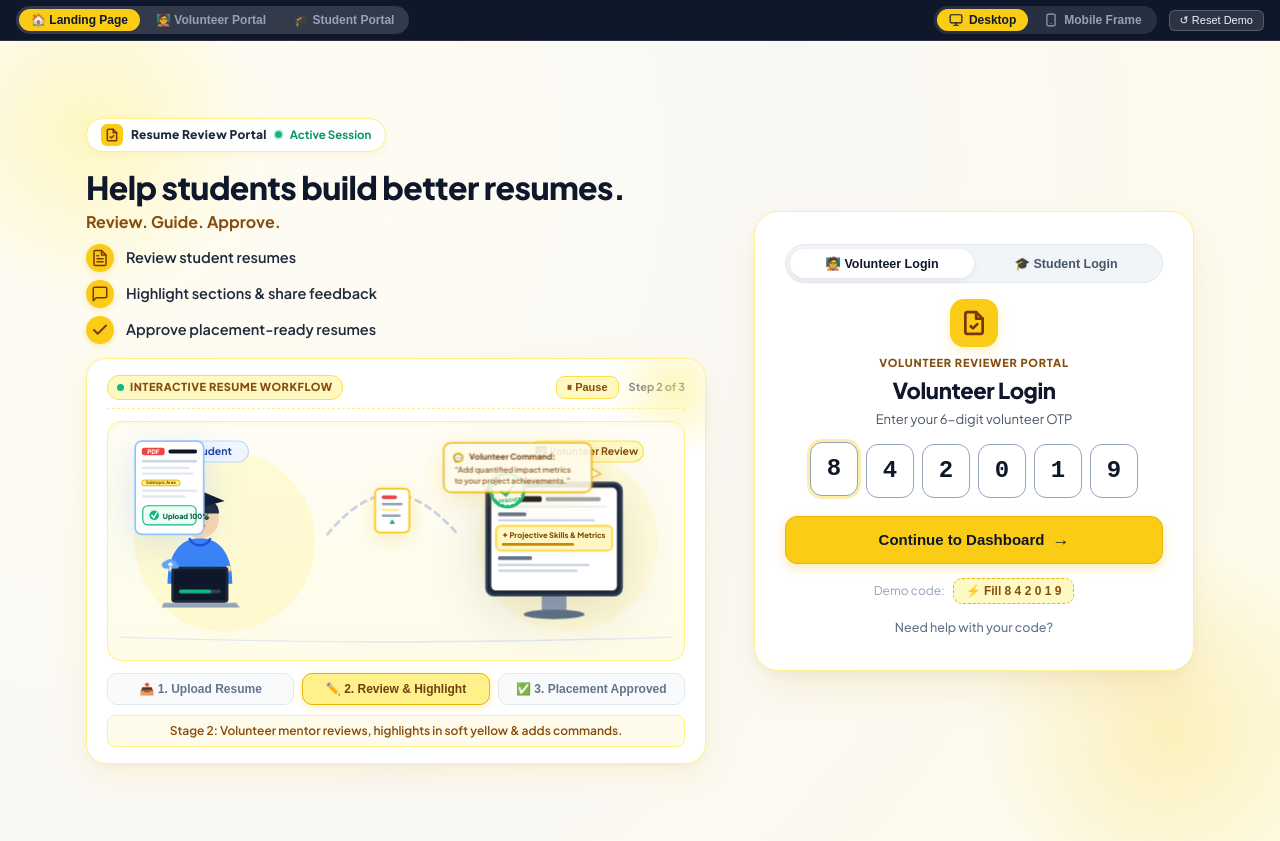
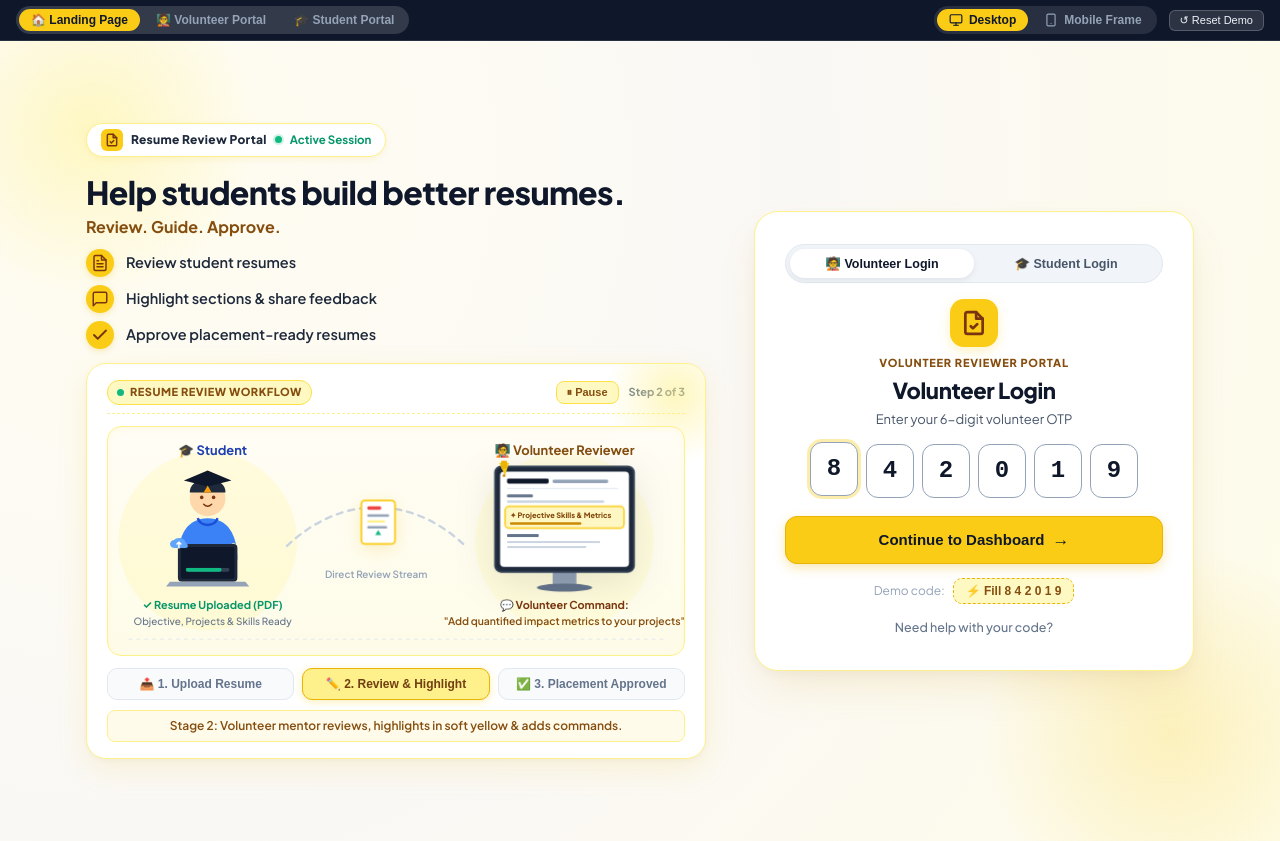
Before and after one commit to varshasivalingam2003/Resume-Reviewer, a React (Vite) app: page / in a window 1280 px wide. Built offline with nearby package versions, Linux system fonts and the light colour scheme.

Commit message:
Remove clumsy popup box in animation and replace with clean typography

```diff
--- a/src/components/Illustration.tsx
+++ b/src/components/Illustration.tsx
@@ -25,7 +25,7 @@ export const LoginIllustration: React.FC = () => {
       <div className="review-anim-header">
         <div className="review-anim-badge">
           <span className="review-anim-pulse-dot"></span>
-          <span>INTERACTIVE RESUME WORKFLOW</span>
+          <span>RESUME REVIEW WORKFLOW</span>
         </div>
         <div style={{ display: 'flex', alignItems: 'center', gap: '10px' }}>
           <button
@@ -40,227 +40,194 @@ export const LoginIllustration: React.FC = () => {
         </div>
       </div>
 
-      {/* Main Animated SVG Canvas - Spacious, accommodated in bigger size */}
+      {/* Main Animated SVG Canvas - Clean, Spacious, No Clumsy Boxes */}
       <div className="review-anim-stage">
         <svg
           className="review-anim-svg"
-          viewBox="0 0 580 250"
+          viewBox="0 0 580 230"
           fill="none"
           xmlns="http://www.w3.org/2000/svg"
         >
-          {/* Background Ambient Decor */}
-          <circle cx="110" cy="125" r="95" fill="#FEF08A" fillOpacity="0.28" />
-          <circle cx="470" cy="125" r="95" fill="#FEF9C3" fillOpacity="0.45" />
-          <path d="M 0 226 Q 290 236 580 226" stroke="#E2E8F0" strokeWidth="1.5" />
+          {/* Subtle Ambient Background Decor */}
+          <circle cx="100" cy="115" r="90" fill="#FEF08A" fillOpacity="0.22" />
+          <circle cx="460" cy="115" r="90" fill="#FEF9C3" fillOpacity="0.38" />
+          <line x1="20" y1="214" x2="560" y2="214" stroke="#E2E8F0" strokeWidth="1" strokeDasharray="4 4" />
 
           {/* ========================================================
               CONNECTING PIPELINE STREAM (Student ➔ Volunteer)
               ======================================================== */}
           <path
-            d="M 218 118 C 265 62, 305 62, 355 118"
+            d="M 180 120 C 235 68, 305 68, 360 120"
             stroke="#CBD5E1"
-            strokeWidth="3"
+            strokeWidth="2.5"
             strokeLinecap="round"
             className="anim-transfer-stream"
           />
 
           {/* Transferring Document Particle in Center */}
-          <g transform="translate(268, 70)" className="anim-transfer-doc">
+          <g transform="translate(255, 74)" className="anim-transfer-doc">
             <rect
-              width="36"
-              height="46"
-              rx="5"
+              width="34"
+              height="44"
+              rx="4"
               fill="#FFFFFF"
               stroke="#FACC15"
-              strokeWidth="2"
-              filter="drop-shadow(0 6px 10px rgba(234,179,8,0.22))"
+              strokeWidth="1.8"
+              filter="drop-shadow(0 4px 8px rgba(234,179,8,0.2))"
             />
-            <rect x="7" y="7" width="16" height="4" rx="2" fill="#EF4444" />
-            <rect x="7" y="15" width="22" height="2.5" rx="1.2" fill="#94A3B8" />
-            <rect x="7" y="21" width="18" height="2.5" rx="1.2" fill="#FEF08A" />
-            <rect x="7" y="27" width="20" height="2.5" rx="1.2" fill="#94A3B8" />
-            <polygon points="15,37 21,37 18,32" fill="#10B981" />
+            <rect x="6" y="6" width="14" height="3.5" rx="1.5" fill="#EF4444" />
+            <rect x="6" y="14" width="22" height="2.5" rx="1.2" fill="#94A3B8" />
+            <rect x="6" y="20" width="18" height="2.5" rx="1.2" fill="#FEF08A" />
+            <rect x="6" y="26" width="20" height="2.5" rx="1.2" fill="#94A3B8" />
+            <polygon points="14,35 20,35 17,30" fill="#10B981" />
           </g>
 
+          <text x="270" y="152" fontSize="10" fontWeight="600" fill="#94A3B8" textAnchor="middle">
+            Direct Review Stream
+          </text>
+
           {/* ========================================================
-              LEFT SIDE: STUDENT UPLOADING RESUME
+              LEFT SIDE: STUDENT UPLOADING RESUME (Clean, No Box)
               ======================================================== */}
-          <g transform="translate(16, 20)">
-            {/* Student Label Pill - Placed cleanly at the top */}
-            <rect x="25" y="0" width="94" height="22" rx="11" fill="#EFF6FF" stroke="#BFDBFE" strokeWidth="1.2" />
-            <text x="72" y="15" fontSize="11" fontWeight="700" fill="#1E40AF" textAnchor="middle">🎓 Student</text>
+          <g transform="translate(10, 10)">
+            {/* Simple Clean Title Text */}
+            <text x="95" y="18" fontSize="13" fontWeight="700" fill="#1E40AF" textAnchor="middle">
+              🎓 Student
+            </text>
 
             {/* Student Character Figure */}
-            <g transform="translate(10, 48)">
+            <g transform="translate(20, 24)">
               {/* Torso & Hoodie */}
-              <path d="M 24 102 C 24 72 36 54 58 54 C 80 54 92 72 92 102 Z" fill="#3B82F6" />
-              <path d="M 47 54 C 50 64 66 64 69 54" stroke="#1D4ED8" strokeWidth="2.5" />
+              <path d="M 40 100 C 40 74 50 58 70 58 C 90 58 100 74 100 100 Z" fill="#3B82F6" />
+              <path d="M 60 58 C 63 67 77 67 80 58" stroke="#1D4ED8" strokeWidth="2.5" />
 
               {/* Arms Typing */}
-              <path d="M 28 86 C 40 98 56 99 66 99" stroke="#FED7AA" strokeWidth="6" strokeLinecap="round" />
-              <path d="M 88 86 C 76 98 60 99 50 99" stroke="#FED7AA" strokeWidth="6" strokeLinecap="round" />
+              <path d="M 44 86 C 54 96 68 97 77 97" stroke="#FED7AA" strokeWidth="5.5" strokeLinecap="round" />
+              <path d="M 96 86 C 86 96 72 97 63 97" stroke="#FED7AA" strokeWidth="5.5" strokeLinecap="round" />
 
               {/* Head & Graduation Cap */}
-              <circle cx="58" cy="34" r="20" fill="#FED7AA" />
-              <path d="M 38 28 C 38 16 50 13 58 13 C 68 13 78 16 78 28 Z" fill="#1E293B" />
+              <circle cx="70" cy="38" r="18" fill="#FED7AA" />
+              <path d="M 52 32 C 52 22 62 19 70 19 C 78 19 88 22 88 32 Z" fill="#1E293B" />
               {/* Graduation Cap */}
-              <polygon points="58,4 32,15 58,22 84,15" fill="#0F172A" />
-              <polygon points="58,20 54,28 62,28" fill="#F59E0B" />
+              <polygon points="70,10 46,20 70,26 94,20" fill="#0F172A" />
+              <polygon points="70,25 66,32 74,32" fill="#F59E0B" />
 
               {/* Eyes & Smile */}
-              <circle cx="51" cy="33" r="2" fill="#78350F" />
-              <circle cx="65" cy="33" r="2" fill="#78350F" />
-              <path d="M 53 41 Q 58 45 63 41" stroke="#78350F" strokeWidth="1.5" strokeLinecap="round" fill="none" />
+              <circle cx="64" cy="37" r="1.8" fill="#78350F" />
+              <circle cx="76" cy="37" r="1.8" fill="#78350F" />
+              <path d="M 66 44 Q 70 48 74 44" stroke="#78350F" strokeWidth="1.5" strokeLinecap="round" fill="none" />
 
               {/* Laptop with Upload Screen */}
-              <g transform="translate(18, 76)">
-                <rect x="10" y="8" width="60" height="38" rx="4" fill="#1E293B" />
-                <rect x="13" y="11" width="54" height="32" rx="2" fill="#0F172A" />
+              <g transform="translate(32, 78)">
+                <rect x="8" y="6" width="60" height="38" rx="4" fill="#1E293B" />
+                <rect x="11" y="9" width="54" height="32" rx="2" fill="#0F172A" />
 
                 {/* Upload Cloud on Laptop Screen */}
-                <g transform="translate(32, 16)" className="anim-upload-cloud">
+                <g transform="translate(30, 14)" className="anim-upload-cloud">
                   <path d="M 4 10 C 2 10 0 8 0 6 C 0 4 2 2 4 2 C 5 1 7 0 9 0 C 13 0 15 2 16 5 C 17 5 18 6 18 8 C 18 10 16 10 14 10 Z" fill="#60A5FA" />
                   <path d="M 9 10 L 9 4 M 7 6 L 9 4 L 11 6" stroke="#FFFFFF" strokeWidth="1.5" strokeLinecap="round" strokeLinejoin="round" />
                 </g>
 
                 {/* Progress bar on Laptop Screen */}
-                <rect x="18" y="32" width="44" height="4" rx="2" fill="#334155" />
-                <rect x="18" y="32" width="34" height="4" rx="2" fill="#10B981" />
+                <rect x="16" y="30" width="44" height="4" rx="2" fill="#334155" />
+                <rect x="16" y="30" width="36" height="4" rx="2" fill="#10B981" />
 
                 {/* Base of laptop */}
-                <polygon points="2,46 78,46 82,51 0,51" fill="#94A3B8" />
+                <polygon points="0,44 76,44 80,49 -4,49" fill="#94A3B8" />
               </g>
             </g>
 
-            {/* Floating Uploading Document Card - Positioned beside student with zero collision */}
-            <g transform="translate(122, 34)" className="anim-student-resume">
-              <rect
-                width="72"
-                height="98"
-                rx="7"
-                fill="#FFFFFF"
-                stroke="#93C5FD"
-                strokeWidth="1.8"
-                filter="drop-shadow(0 10px 20px rgba(59,130,246,0.18))"
-              />
-              {/* PDF Header Tag */}
-              <rect x="7" y="7" width="24" height="8" rx="2.5" fill="#EF4444" />
-              <text x="19" y="13.5" fontSize="6.5" fontWeight="900" fill="#FFFFFF" textAnchor="middle">PDF</text>
-              <rect x="35" y="9" width="30" height="4" rx="2" fill="#0F172A" />
-
-              {/* Skeleton Document Lines */}
-              <rect x="7" y="20" width="58" height="2.5" rx="1.2" fill="#CBD5E1" />
-              <rect x="7" y="27" width="50" height="2.5" rx="1.2" fill="#E2E8F0" />
-              <rect x="7" y="33" width="54" height="2.5" rx="1.2" fill="#E2E8F0" />
-
-              {/* Subtopic Highlight Indicator */}
-              <rect x="7" y="41" width="40" height="6" rx="2.5" fill="#FEF08A" stroke="#EAB308" strokeWidth="1" />
-              <text x="27" y="45.5" fontSize="4.5" fontWeight="800" fill="#854D0E" textAnchor="middle">Subtopic Area</text>
-              <rect x="7" y="51" width="58" height="2.5" rx="1.2" fill="#E2E8F0" />
-              <rect x="7" y="57" width="46" height="2.5" rx="1.2" fill="#E2E8F0" />
-
-              {/* Upload 100% Badge */}
-              <g transform="translate(8, 68)">
-                <rect width="56" height="20" rx="5" fill="#ECFDF5" stroke="#10B981" strokeWidth="1.2" />
-                <circle cx="12" cy="10" r="5" fill="#10B981" />
-                <path d="M 9.5 10 L 11.5 12.5 L 14.5 7.5" stroke="#FFFFFF" strokeWidth="1.5" strokeLinecap="round" />
-                <text x="21" y="13.5" fontSize="7.5" fontWeight="800" fill="#065F46">Upload 100%</text>
-              </g>
-            </g>
+            {/* Simple Clean Status Text Below Student */}
+            <text x="95" y="174" fontSize="11" fontWeight="700" fill="#059669" textAnchor="middle">
+              ✓ Resume Uploaded (PDF)
+            </text>
+            <text x="95" y="190" fontSize="10" fontWeight="500" fill="#64748B" textAnchor="middle">
+              Objective, Projects & Skills Ready
+            </text>
           </g>
 
           {/* ========================================================
-              RIGHT SIDE: VOLUNTEER REVIEWING & HIGHLIGHTING
+              RIGHT SIDE: VOLUNTEER REVIEWING (Clean, No Box)
               ======================================================== */}
-          <g transform="translate(340, 20)">
-            {/* Volunteer Reviewer Label Pill */}
-            <rect x="90" y="0" width="120" height="22" rx="11" fill="#FEF9C3" stroke="#FDE047" strokeWidth="1.2" />
-            <text x="150" y="15" fontSize="11" fontWeight="700" fill="#854D0E" textAnchor="middle">🧑‍🏫 Volunteer Review</text>
+          <g transform="translate(360, 10)">
+            {/* Simple Clean Title Text */}
+            <text x="100" y="18" fontSize="13" fontWeight="700" fill="#854D0E" textAnchor="middle">
+              🧑‍🏫 Volunteer Reviewer
+            </text>
 
-            {/* Volunteer Desk & Large Monitor */}
-            <g transform="translate(45, 34)">
-              {/* Monitor Display Stand */}
-              <rect x="58" y="128" width="26" height="18" fill="#94A3B8" rx="2" />
-              <ellipse cx="71" cy="148" rx="32" ry="5" fill="#64748B" />
+            {/* Volunteer Monitor Display */}
+            <g transform="translate(30, 24)">
+              {/* Stand */}
+              <rect x="58" y="112" width="24" height="14" fill="#94A3B8" rx="2" />
+              <ellipse cx="70" cy="128" rx="28" ry="4" fill="#64748B" />
 
-              {/* Monitor Screen Frame */}
+              {/* Monitor Frame */}
               <rect
                 x="0"
-                y="10"
-                width="142"
-                height="118"
-                rx="8"
+                y="6"
+                width="140"
+                height="106"
+                rx="6"
                 fill="#1E293B"
                 stroke="#334155"
-                strokeWidth="2.5"
-                filter="drop-shadow(0 14px 28px rgba(0,0,0,0.12))"
+                strokeWidth="2"
+                filter="drop-shadow(0 10px 20px rgba(0,0,0,0.1))"
               />
-              <rect x="5" y="15" width="132" height="108" rx="5" fill="#FFFFFF" />
+              <rect x="5" y="11" width="130" height="96" rx="4" fill="#FFFFFF" />
 
               {/* Resume Header on Monitor */}
-              <rect x="12" y="24" width="46" height="6" rx="2" fill="#0F172A" />
-              <rect x="62" y="25" width="58" height="4" rx="2" fill="#94A3B8" />
-              <line x1="12" y1="35" x2="126" y2="35" stroke="#E2E8F0" strokeWidth="1.2" />
+              <rect x="12" y="18" width="42" height="5" rx="1.5" fill="#0F172A" />
+              <rect x="58" y="19" width="56" height="3.5" rx="1.5" fill="#94A3B8" />
+              <line x1="12" y1="28" x2="124" y2="28" stroke="#E2E8F0" strokeWidth="1" />
 
               {/* Section 1: Objective */}
-              <rect x="12" y="41" width="30" height="4" rx="2" fill="#64748B" />
-              <rect x="12" y="48" width="102" height="2.5" rx="1.2" fill="#CBD5E1" />
+              <rect x="12" y="34" width="26" height="3" rx="1" fill="#64748B" />
+              <rect x="12" y="40" width="98" height="2.5" rx="1" fill="#CBD5E1" />
 
               {/* Section 2: HIGHLIGHTED SUBTOPIC (Soft Yellow) */}
               <g>
                 <rect
                   x="10"
-                  y="55"
-                  width="122"
-                  height="26"
-                  rx="5"
+                  y="46"
+                  width="120"
+                  height="22"
+                  rx="4"
                   className="anim-highlight-rect"
                 />
-                <text x="16" y="68" fontSize="8" fontWeight="800" fill="#854D0E">✦ Projective Skills & Metrics</text>
-                <rect x="16" y="73" width="76" height="3" rx="1.5" fill="#CA8A04" />
+                <text x="15" y="58" fontSize="7.5" fontWeight="800" fill="#854D0E">✦ Projective Skills & Metrics</text>
+                <rect x="15" y="62" width="72" height="2.5" rx="1" fill="#CA8A04" />
 
                 {/* Animated Highlighter Pen Sweeping */}
-                <g className="anim-highlighter-pen" transform="translate(50, 46)">
-                  <polygon points="5,3 17,3 12,18" fill="#FACC15" />
-                  <rect x="7" y="0" width="8" height="10" rx="1.5" fill="#EAB308" />
-                  <circle cx="11" cy="18" r="2" fill="#CA8A04" />
+                <g className="anim-highlighter-pen" transform="translate(48, 38)">
+                  <polygon points="4,2 14,2 10,15" fill="#FACC15" />
+                  <rect x="6" y="0" width="6" height="8" rx="1" fill="#EAB308" />
+                  <circle cx="9" cy="15" r="1.5" fill="#CA8A04" />
                 </g>
               </g>
 
               {/* Section 3: Education & Experience */}
-              <rect x="12" y="87" width="36" height="4" rx="2" fill="#64748B" />
-              <rect x="12" y="95" width="96" height="2.5" rx="1.2" fill="#CBD5E1" />
-              <rect x="12" y="101" width="84" height="2.5" rx="1.2" fill="#CBD5E1" />
+              <rect x="12" y="74" width="32" height="3" rx="1" fill="#64748B" />
+              <rect x="12" y="81" width="94" height="2" rx="1" fill="#CBD5E1" />
+              <rect x="12" y="86" width="80" height="2" rx="1" fill="#CBD5E1" />
 
-              {/* Stamp of Approval / Feedback */}
-              <g transform="translate(86, 78)" className="anim-approved-stamp">
-                <circle cx="20" cy="20" r="19" fill="#10B981" />
-                <circle cx="20" cy="20" r="16" fill="#FFFFFF" stroke="#10B981" strokeWidth="1.5" strokeDasharray="3 2" />
-                <path d="M 13 20 L 18 25 L 27 15" stroke="#10B981" strokeWidth="3" strokeLinecap="round" strokeLinejoin="round" />
-                <text x="20" y="32" fontSize="5" fontWeight="900" fill="#10B981" textAnchor="middle">APPROVED</text>
-              </g>
+              {/* Stamp of Approval / Feedback (visible on Step 3) */}
+              {activeStep === 3 && (
+                <g transform="translate(82, 68)" className="anim-approved-stamp">
+                  <circle cx="18" cy="18" r="17" fill="#10B981" />
+                  <circle cx="18" cy="18" r="14" fill="#FFFFFF" stroke="#10B981" strokeWidth="1.5" strokeDasharray="3 2" />
+                  <path d="M 12 18 L 16 22 L 24 14" stroke="#10B981" strokeWidth="2.5" strokeLinecap="round" strokeLinejoin="round" />
+                  <text x="18" y="28" fontSize="4.5" fontWeight="900" fill="#10B981" textAnchor="middle">APPROVED</text>
+                </g>
+              )}
             </g>
 
-            {/* Floating Mentor Comment Callout Bubble - Positioned cleanly on left of monitor */}
-            <g transform="translate(-115, 62)" className="anim-comment-bubble">
-              <rect
-                width="162"
-                height="54"
-                rx="8"
-                fill="#FFFBEB"
-                stroke="#EAB308"
-                strokeWidth="1.8"
-                filter="drop-shadow(0 6px 16px rgba(234,179,8,0.24))"
-              />
-              {/* Pointer Tail directing right to monitor */}
-              <polygon points="162,28 172,34 162,38" fill="#FFFBEB" stroke="#EAB308" strokeWidth="1.5" />
-
-              <circle cx="16" cy="16" r="6" fill="#FACC15" />
-              <text x="16" y="19" fontSize="8" fontWeight="900" fill="#713F12" textAnchor="middle">💬</text>
-              <text x="28" y="18" fontSize="9" fontWeight="800" fill="#713F12">Volunteer Command:</text>
-              <text x="12" y="32" fontSize="8.5" fontWeight="600" fill="#854D0E">"Add quantified impact metrics</text>
-              <text x="12" y="44" fontSize="8.5" fontWeight="600" fill="#854D0E">to your project achievements."</text>
-            </g>
+            {/* Simple Clean Volunteer Command Text (Replaces Clumsy Box) */}
+            <text x="100" y="174" fontSize="11" fontWeight="700" fill="#78350F" textAnchor="middle">
+              💬 Volunteer Command:
+            </text>
+            <text x="100" y="190" fontSize="10.5" fontWeight="600" fill="#854D0E" textAnchor="middle">
+              "Add quantified impact metrics to your projects"
+            </text>
           </g>
         </svg>
       </div>
--- a/src/styles/illustration-animation.css
+++ b/src/styles/illustration-animation.css
@@ -82,11 +82,11 @@
   color: #64748B;
 }
 
-/* Main Interactive Stage Canvas - Enlarged to accommodate bigger size */
+/* Main Interactive Stage Canvas - Clean, Spacious, Uncluttered */
 .review-anim-stage {
   position: relative;
   width: 100%;
-  height: 240px;
+  height: 230px;
   background: linear-gradient(180deg, #FFFDF5 0%, #FEFCE8 100%);
   border-radius: 14px;
   border: 1px solid #FEF08A;
@@ -99,23 +99,6 @@
   width: 100%;
   height: 100%;
   display: block;
-}
-
-/* Keyframes for Floating Student Resume Upload */
-@keyframes resumeUploadFloat {
-  0% {
-    transform: translateY(0px) scale(1);
-  }
-  50% {
-    transform: translateY(-6px) scale(1.02);
-  }
-  100% {
-    transform: translateY(0px) scale(1);
-  }
-}
-
-.anim-student-resume {
-  animation: resumeUploadFloat 3.6s ease-in-out infinite;
 }
 
 /* Keyframes for Upload Cloud Pulse */
@@ -150,10 +133,10 @@
 /* Keyframes for Transferring Document in Center */
 @keyframes transferDocFloat {
   0%, 100% {
-    transform: translate(268px, 70px) scale(1);
+    transform: translate(255px, 74px) scale(1);
   }
   50% {
-    transform: translate(268px, 64px) scale(1.04);
+    transform: translate(255px, 68px) scale(1.04);
   }
 }
 
@@ -167,13 +150,13 @@
     transform: translate(0, 0);
   }
   25% {
-    transform: translate(50px, 0);
+    transform: translate(46px, 0);
   }
   45% {
-    transform: translate(50px, 16px);
+    transform: translate(46px, 14px);
   }
   70% {
-    transform: translate(0, 16px);
+    transform: translate(0, 14px);
   }
   100% {
     transform: translate(0, 0);
@@ -203,27 +186,6 @@
 
 .anim-highlight-rect {
   animation: yellowHighlightGlow 2.4s ease-in-out infinite;
-}
-
-/* Keyframes for Floating Comment Callout Box */
-@keyframes commentBoxPop {
-  0% {
-    transform: scale(0.96) translateY(2px);
-    opacity: 0.9;
-  }
-  50% {
-    transform: scale(1.02) translateY(-3px);
-    opacity: 1;
-    filter: drop-shadow(0 8px 18px rgba(234, 179, 8, 0.3));
-  }
-  100% {
-    transform: scale(1) translateY(0);
-    opacity: 1;
-  }
-}
-
-.anim-comment-bubble {
-  animation: commentBoxPop 3.2s ease-in-out infinite alternate;
 }
 
 /* Keyframes for Approved Stamp */
```
